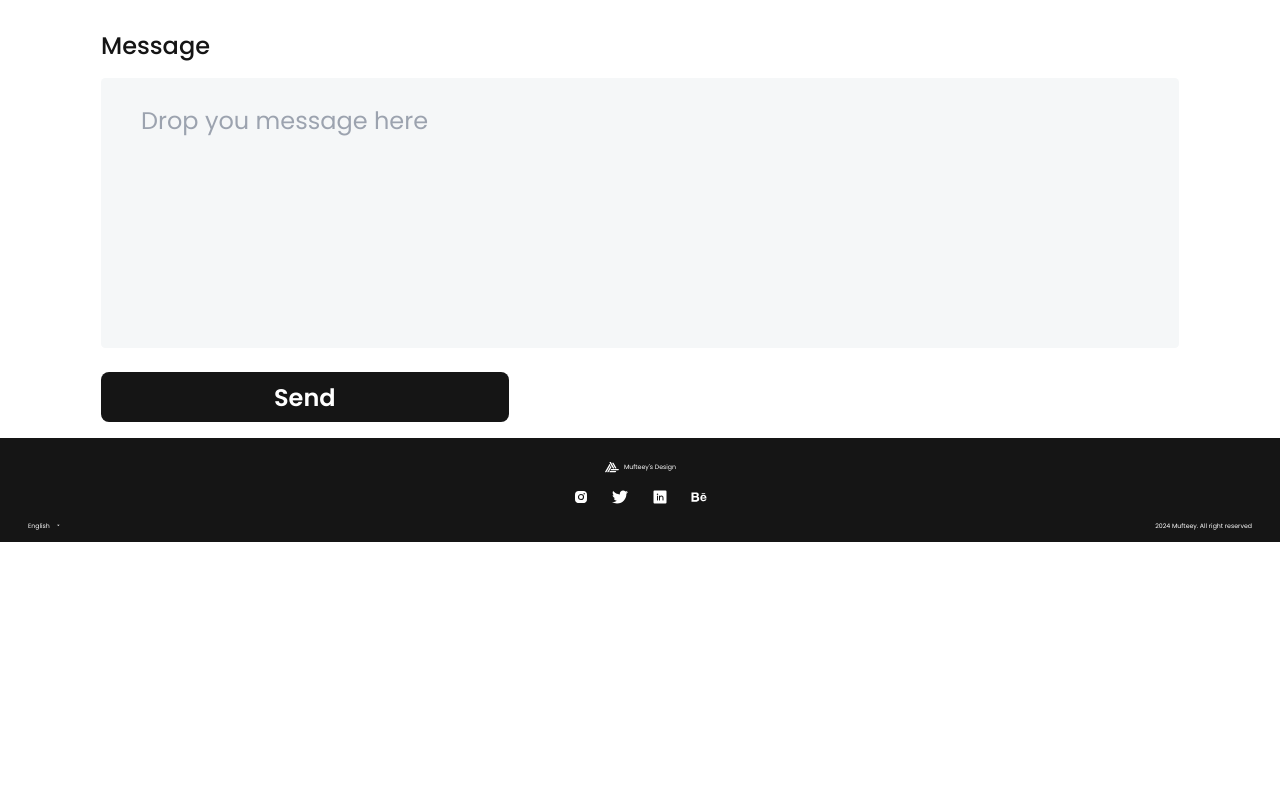
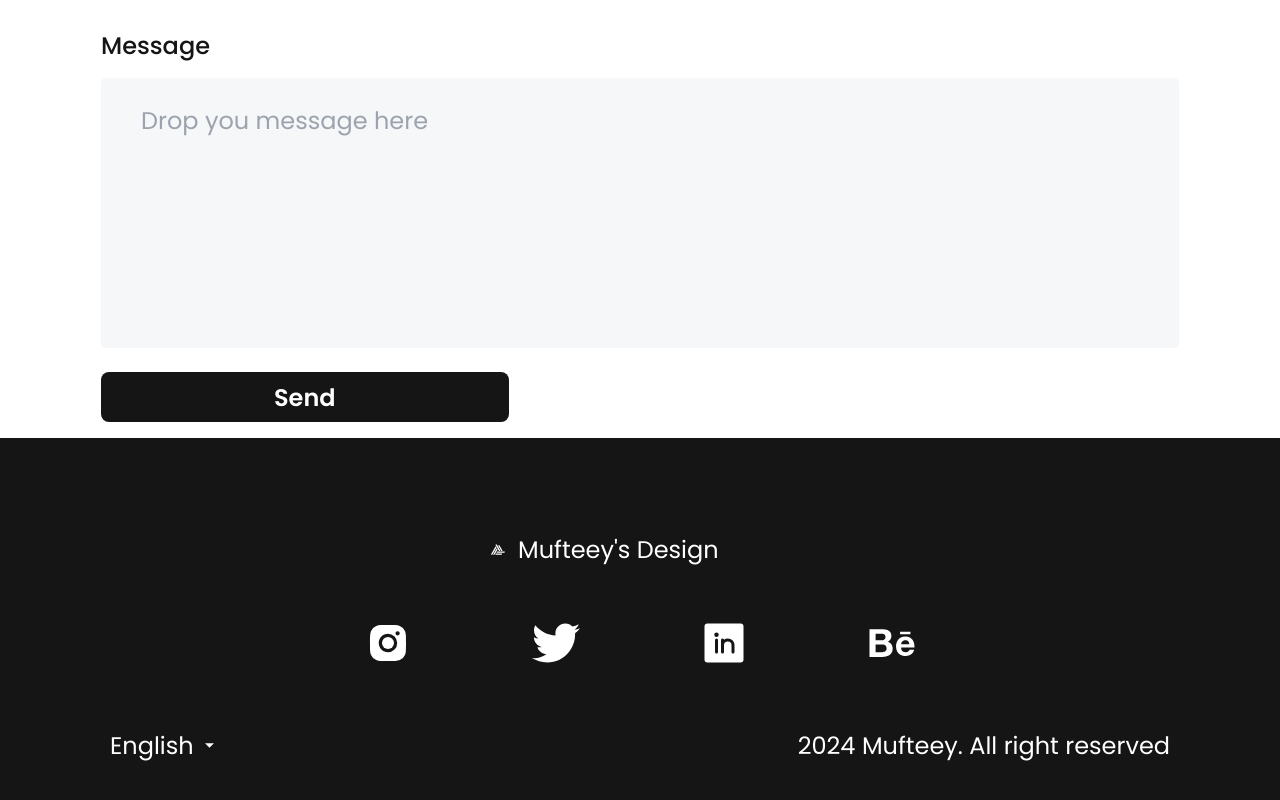
Before and after one commit to mmustaphak/ui-ux-portfolio, a React (Vite) app: page / in a window 1280 px wide. Shown: the part 2686-3486 px from the top of the page. Before the commit the page ends 3228 px from the top, so only its background shows below. Built offline with nearby package versions, Linux system fonts and the light colour scheme.

Commit message:
Finished styling the footer component for larger screensizes

```diff
--- a/src/components/Layout.jsx
+++ b/src/components/Layout.jsx
@@ -26,26 +26,34 @@ export default function Layout() {
             </div>
 
 
-            <footer className="flex flex-col justify-center mt-auto pt-6 pb-3 px-7 w-full text-center text-white text-[6.24px] bg-black">
-                <div className="flex mx-auto">
-                    <img className="mr-1" src={logo} alt=" " />
-                    <p>Mufteey&apos;s Design</p>
+            <footer className="mt-auto pt-6 pb-3 px-7 w-full text-center text-white text-[6.24px] bg-black min-[480px]:text-lg  min-[480px]:px-16 min-[480px]:pt-16 min-[480px]:pb-9 lg:px-[110px] lg:pt-[96px] lg:pb-[50px] lg:text-2xl">
+
+                <div className="flex flex-col justify-center mx-auto w-full max-w-[1220px]">
+                    <div className="flex mx-auto min-[480px]:min-w-[220px] lg:min-w-[300px]">
+                        <img className="mr-1 md:mr-2 lg:mr-3" src={logo} alt=" " />
+                        <p className="lg:text-2xl">Mufteey&apos;s Design</p>
                     </div>
-                <div className="self-center flex justify-between mt-4 w-full max-w-[135px] text-base">
-                    <a href=""><BiLogoInstagramAlt /></a>
-                    <a href=""><FaTwitter /></a>
-                    <a href=""><PiLinkedinLogoFill /></a>
-                    <a href=""><LiaBehance /></a>
+
+                    <div className="self-center flex justify-between mt-4 w-full max-w-[135px] text-base min-[480px]:mt-8 min-[480px]:max-w-[450px] lg:mt-[53px] lg:max-w-[552px]">
+                        <a href=""><BiLogoInstagramAlt className="min-[480px]:size-[25px] md:size-[30px] lg:size-[48px]" /></a>
+                        <a href=""><FaTwitter className="min-[480px]:size-[25px] md:size-[30px] lg:size-[48px]" /></a>
+                        <a href=""><PiLinkedinLogoFill className="min-[480px]:size-[25px] md:size-[30px] lg:size-[48px]" /></a>
+                        <a href=""><LiaBehance className="min-[480px]:size-[25px] md:size-[30px] lg:size-[48px]" /></a>
                     </div>
+
                     <div>
-                    <div className="mt-4 flex justify-between">
-                        <select className={`appearance-none pr-3 bg-transparent bg-[url('./src/assets/menu-down.svg')] bg-right bg-no-repeat`} name="language">
+                        <div className="mt-4 flex justify-between min-[480px]:mt-10 lg:mt-[63px]">
+                            <select className={`appearance-none pr-3 bg-transparent bg-[url('./src/assets/menu-down.svg')] bg-[position:center_right] bg-no-repeat min-[480px]:bg-[size:18px] min-[480px]:min-w-[5.5rem] lg:min-w-[7rem] lg:bg-[size:24px]`} name="language">
                                 <option value="English">English</option>
                             </select>
                             <p>{year} Mufteey. All right reserved</p>
                         </div>
                     </div>
+
+                </div>
+
             </footer>
+
         </div>
     )
 }
```
Lines whose indentation alone changed are shown as unchanged.
